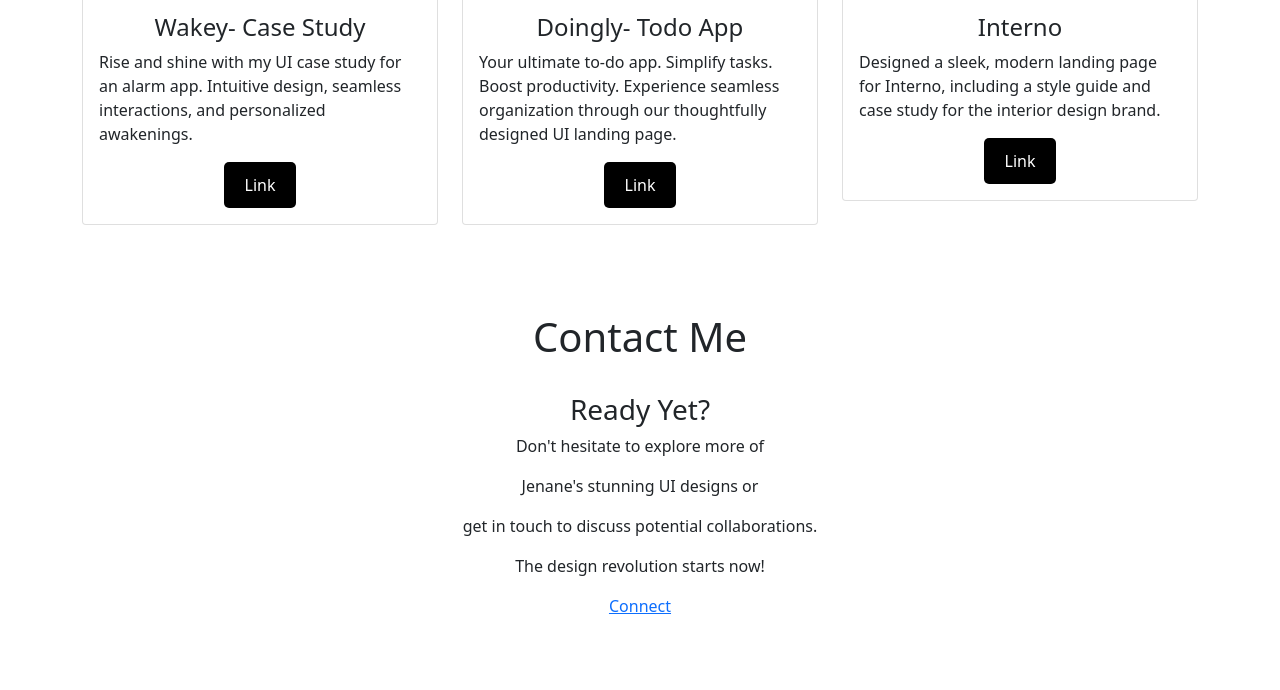
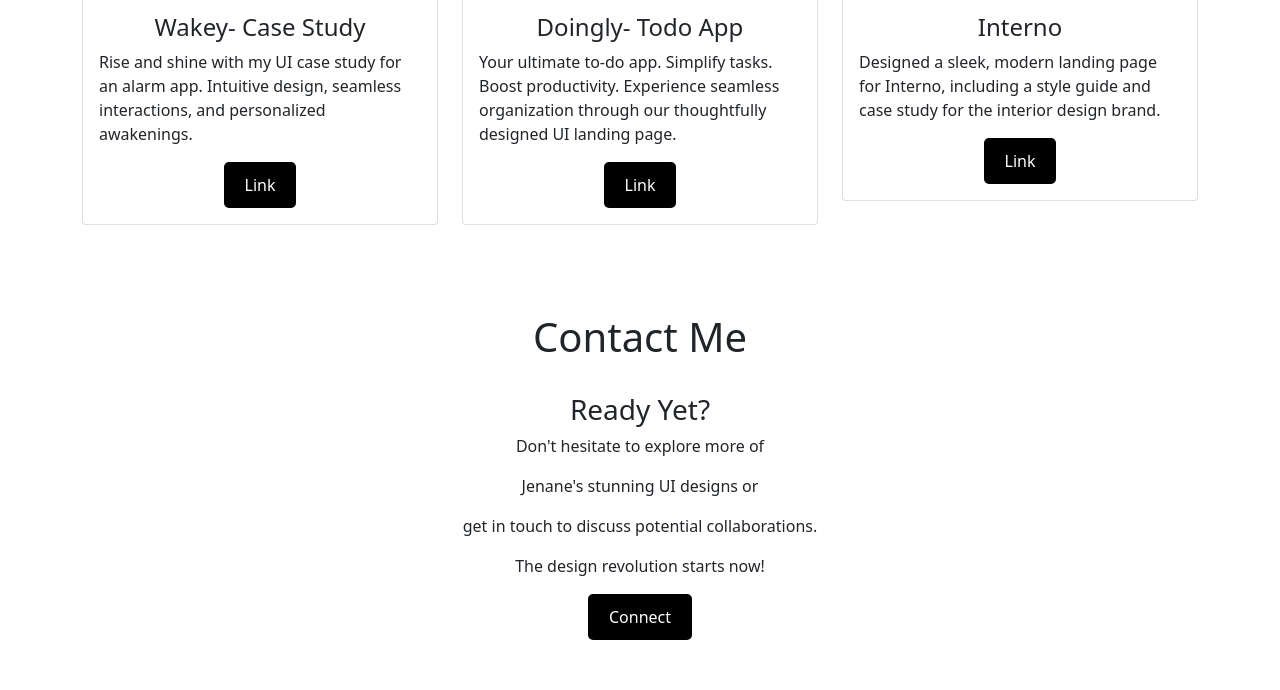
Before and after one commit to Jenane-Rajkumar/Jenane_Portfolio, a plain HTML site: page index.html in a window 1280 px wide. Shown: the part 2226-2916 px from the top of the page. Drawn offline with nearby package versions, Linux system fonts and the light colour scheme.

Commit message:
Update index.html

```diff
--- a/index.html
+++ b/index.html
@@ -182,7 +182,7 @@
                     <p align="center">get in touch to discuss potential collaborations.</p>
                     <p align="center">The design revolution starts now!</p>
                     <div class="text-center">
-                        <a href='https://mail.google.com/mail/?view=cm&fs=1&to=jenane.rajkumar@gmail.com' class="connect-btn">Connect</a>
+                        <a href='https://mail.google.com/mail/?view=cm&fs=1&to=jenane.rajkumar@gmail.com' class="btn" style="background-color: black; color: white; padding: 10px 20px; text-decoration: none; border-radius: 5px;">Connect</a>
                     </div>
                 </div>
     </section>
```
